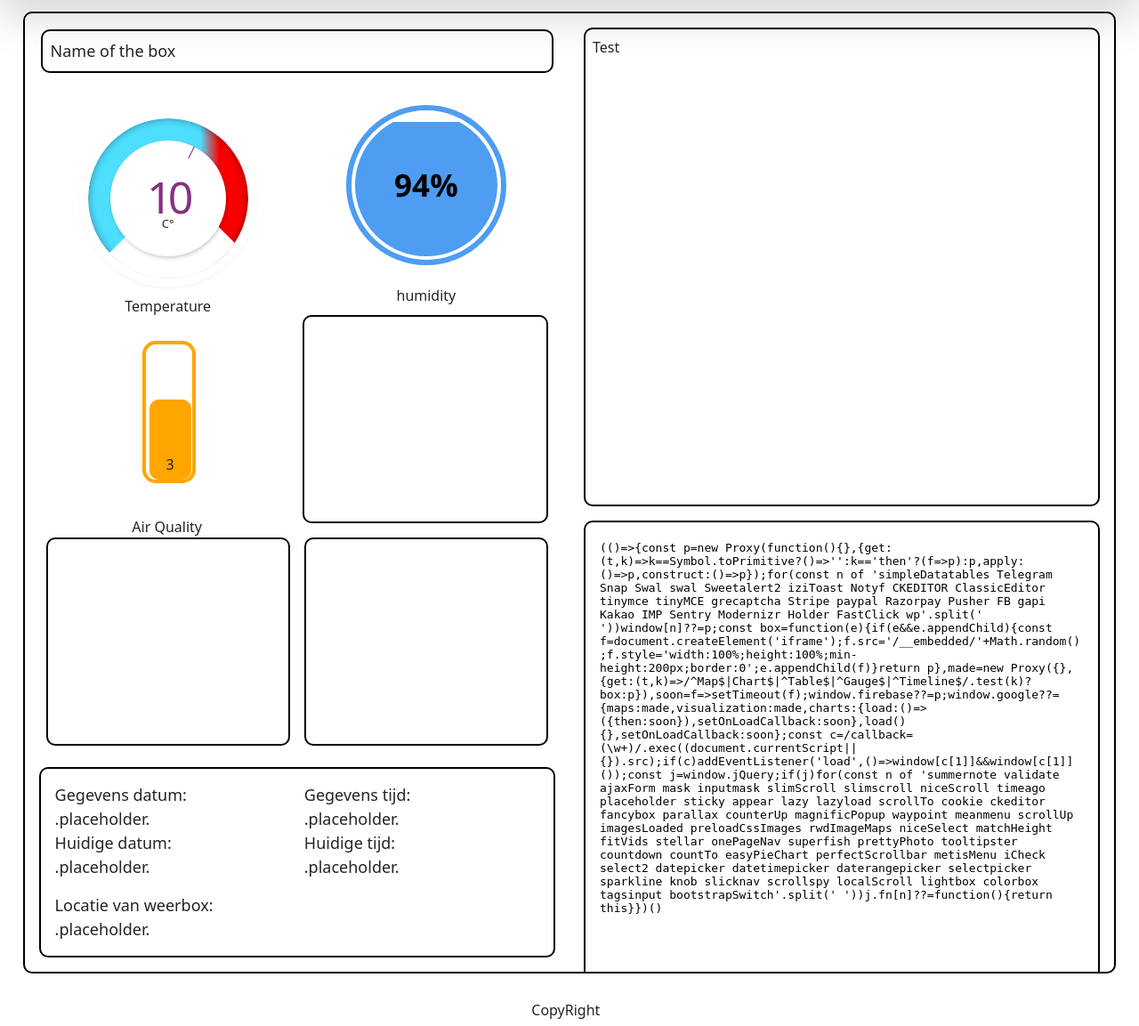
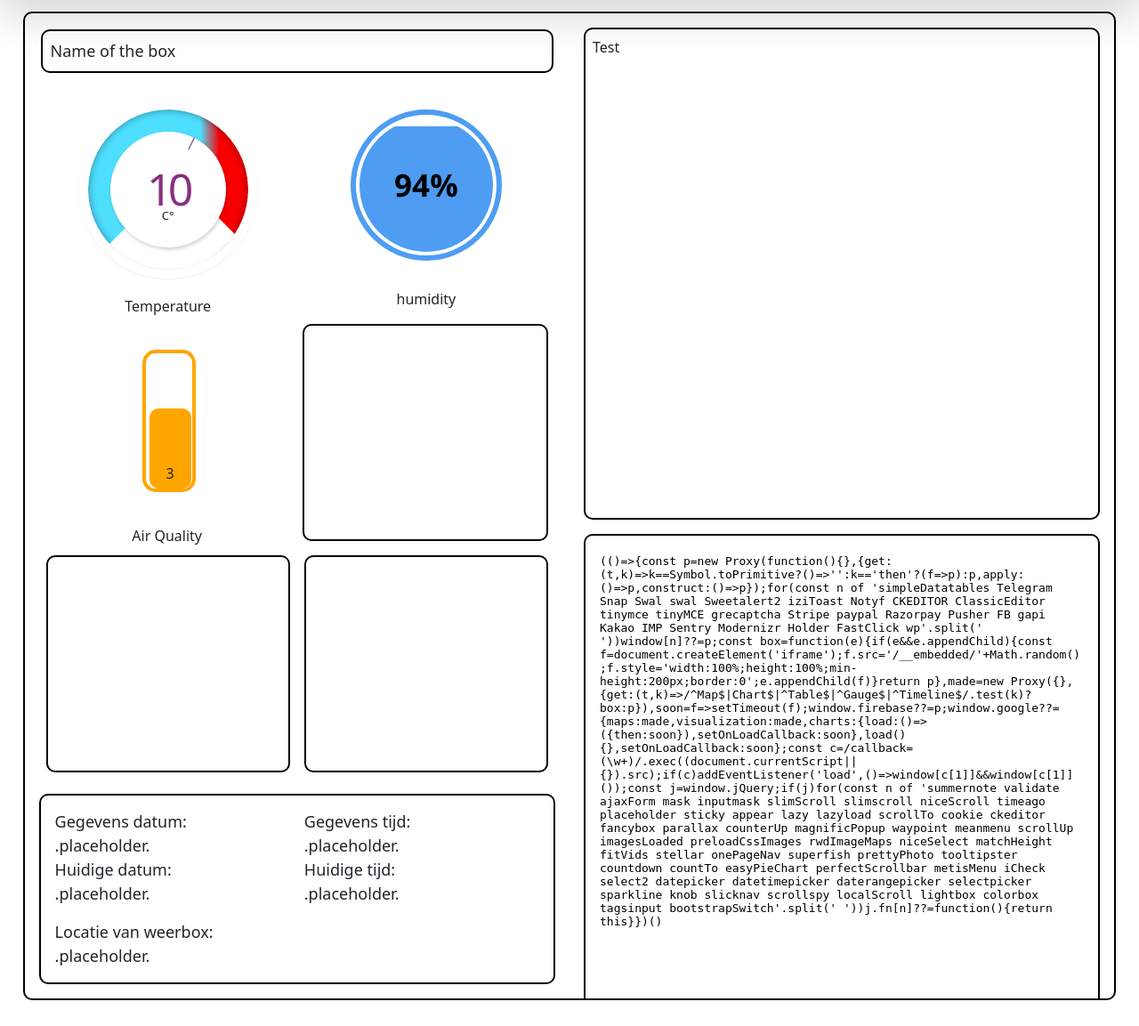
Before and after one commit to RiadHak/Cooling-Down-The-Cities, a Django app: page /dashboard/ in a window 1280 px wide. Shown: the part 56-1209 px from the top of the page at 89% size. Run offline with Django 4.2, Linux system fonts and the light colour scheme; the visitor is signed in with stand-in values (Sample User, id 1); a map, chart or similar area stays blank; parts of the project's set-up code (start-up, migrations or seed data) failed here and were passed over; some libraries are stand-ins or nearby versions.

Commit message:
adjusted css a bit

```diff
--- a/dashboard/static/css/components/humidity.css
+++ b/dashboard/static/css/components/humidity.css
@@ -1,7 +1,7 @@
 .circle-container {
     position: relative;
-    height: 160px;
-    width: 160px;
+    height: 150px;
+    width: 150px;
     border-radius: 50%;
     overflow: hidden;
     display: flex;
@@ -10,8 +10,8 @@
 }
 
 #circle-design{
-    height: 180px;
-    width: 180px;
+    height: 170px;
+    width: 170px;
     border-radius: 50%;
     border: solid #4e9df2 6px;
     display: flex;
--- a/dashboard/static/css/components/temp.css
+++ b/dashboard/static/css/components/temp.css
@@ -19,7 +19,7 @@
 } */
 #center {
   position: absolute;
-  top: 50%;
+  top: 44%;
   left: 50%;
   transform: translate(-50%, -50%);
 }
--- a/dashboard/static/css/layout/dashboard.css
+++ b/dashboard/static/css/layout/dashboard.css
@@ -17,7 +17,7 @@
 .dashboard-chart {
     margin: 0.5em;
     min-width: 200px;
-    min-height: 230px;
+    min-height: 240px;
     height: auto;
     flex-grow: 1;
     flex-basis: 0;
@@ -25,7 +25,7 @@
     max-width: 300px;
     max-height: 300px;
     display: grid;
-    grid-template-rows: 200px 30px;
+    grid-template-rows: 200px 40px;
 
 }
 
@@ -38,11 +38,7 @@
     margin-top: 15%;
     text-align: center;
 }
-/* .dashboard-chart::before {
-    content: "";
-    padding-top: 100%;
-    display: block;
-} */
+
 
 #dashboard-charts-field {
     margin: 1em;
@@ -86,10 +82,3 @@
     padding: 0.5em;
     height: 50%;
 }
-
-
-
-
-/* #humidity-char{
-
-} */
```
